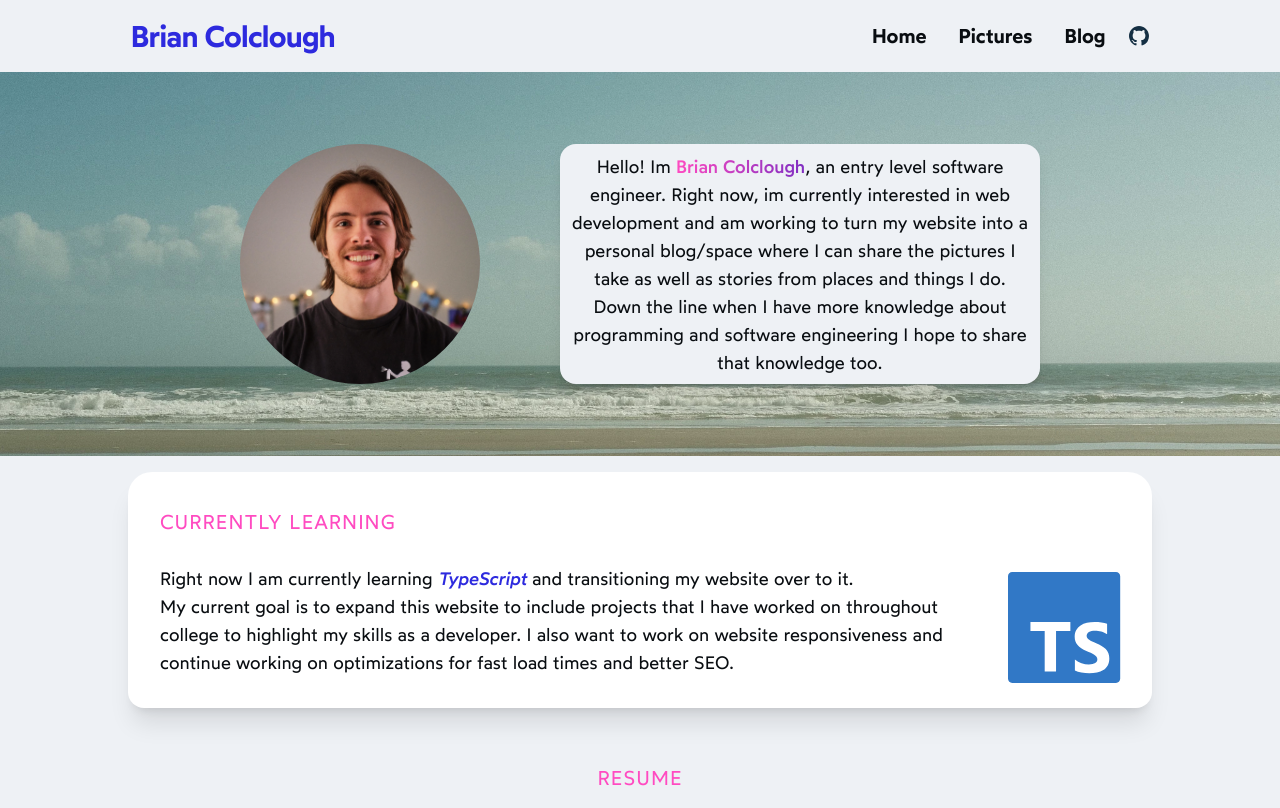
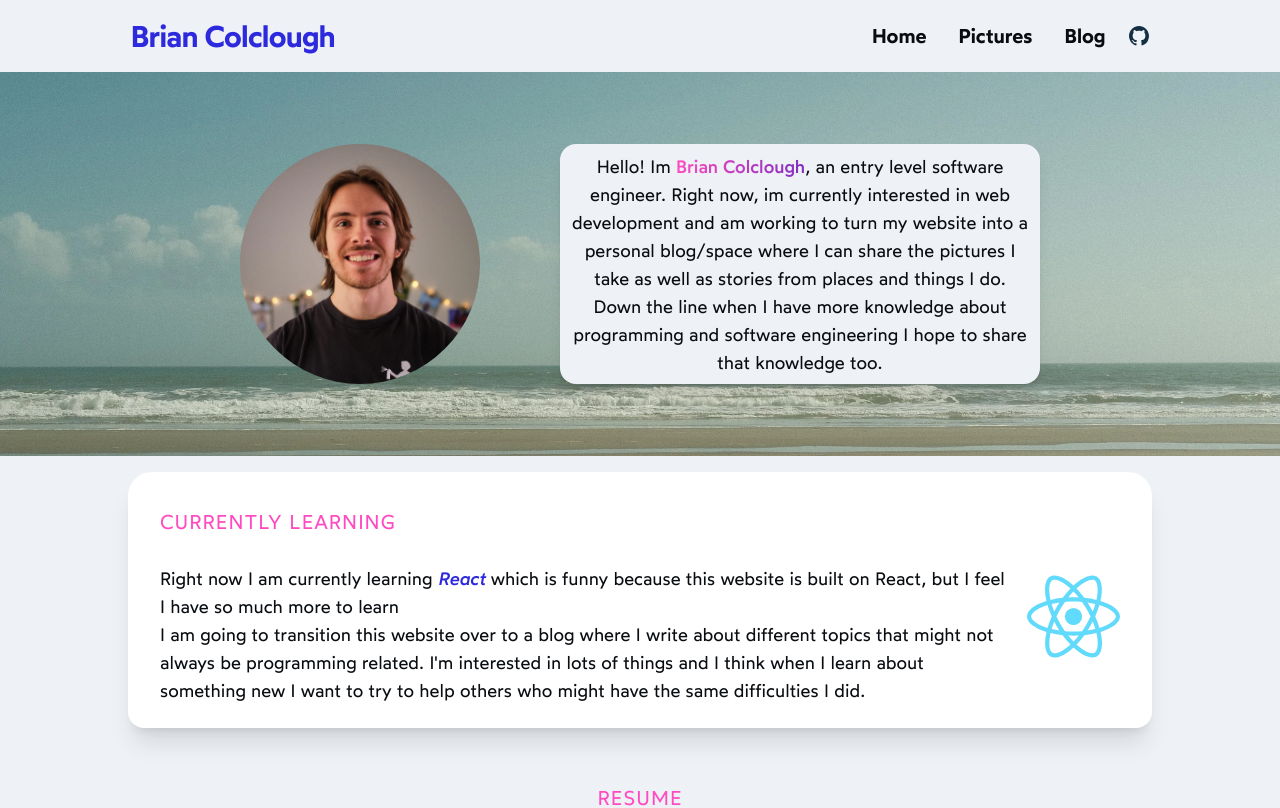
Before and after one commit to BrianColclough/Portfolio, a Next.js app: page / in a window 1280 px wide. Shown: the top 808 px of the page. Built offline with nearby package versions, Linux system fonts and the light colour scheme.

Commit message:
MDX Additions - add blog to website using MDX and tailwind-typography

```diff
--- a/components/currentlyLearning.tsx
+++ b/components/currentlyLearning.tsx
@@ -1,5 +1,3 @@
-import TypeScriptSVG from "./svg/TypeScript";
-
 function CurrentlyLearning() {
   return (
     <section className="flex text-ui-text-regular justify-center subpixel-antialiased sm:leading-relaxed">
@@ -13,22 +11,27 @@ function CurrentlyLearning() {
               <div>
                 Right now I am currently learning{" "}
                 <span className="font-wotfard-400-i text-ui-bright-blue ">
-                  TypeScript
+                  React
                 </span>{" "}
-                and transitioning my website over to it.
+                which is funny because this website is built on React, but I feel I
+                have so much more to learn
               </div>
               <div className="sm:basis-1/2">
-                My current goal is to expand this website to include projects
-                that I have worked on throughout college to highlight my skills
-                as a developer. I also want to work on website responsiveness
-                and continue working on optimizations for fast load times and
-                better SEO.
+                I am going to transition this website over to a blog where I
+                write about different topics that might not always be
+                programming related. I&apos;m interested in lots of things and I
+                think when I learn about something new I want to try to help
+                others who might have the same difficulties I did.
               </div>
             </div>
           </div>
-          <aside>
-            <TypeScriptSVG />
-          </aside>
+          <div>
+            <img
+              src="/icons/React-icon.svg"
+              alt="react icon"
+              className="w-72 pr-4"
+            />
+          </div>
         </div>
       </div>
     </section>
--- a/components/layout.tsx
+++ b/components/layout.tsx
@@ -2,7 +2,7 @@ import Footer from "./footer";
 import Header from "./title";
 import Head from "next/head";
 
-const Layout = (props) => {
+const Layout = (props: any) => {
   return (
     <div className="relative bg-ui-white min-h-screen pb-24">
       <Head>
@@ -28,12 +28,10 @@ const Layout = (props) => {
           sizes="180x180"
           href="/apple-touch-icon.png"
         />
-        <link rel="manifest" href="/site.webmanifest" />
-        <link rel="mask-icon" href="/safari-pinned-tab.svg" color="#5bbad5" />
         <meta name="theme-color" content="#ffffff" />
       </Head>
       <Header />
-      {props.children}
+      <div className="flex flex-col w-5xl justify-center">{props.children}</div>
       <Footer />
     </div>
   );
--- a/pages/api/hello.js
+++ /dev/null
@@ -1,5 +0,0 @@
-// Next.js API route support: https://nextjs.org/docs/api-routes/introduction
-
-// export default function handler(req, res) {
-//   res.status(200).json({ name: 'John Doe' })
-// }
--- a/pages/blog/[slug].tsx
+++ b/pages/blog/[slug].tsx
@@ -4,15 +4,17 @@ import fs from "fs";
 import matter from "gray-matter";
 import { serialize } from "next-mdx-remote/serialize";
 import { MDXRemote } from "next-mdx-remote";
+import SyntaxHighlight from "../../components/blog/SyntaxHighlight";
+import Image from "next/image";
 
-function PostPage({ frontMatter, mdxSource }) {
+function PostPage({ frontMatter = null, mdxSource = null }) {
   const components = { Image, SyntaxHighlight };
   return (
     <Layout>
-      <section className="flex  items-center flex-col sm:leading-relaxed font-wotfard-300 pt-4">
+      <section className="flex justify-center sm:leading-relaxed font-wotfard-300 pt-4 ">
         <div
           className="font-sans subpixel-antialiased font-normal
-            text-ui-text-regular sm:w-5/6 justify-center sm:max-w-5xl max-w-full"
+            text-ui-text-regular sm:w-5/6 justify-center sm:max-w-3xl max-w-full"
         >
           <div className="flex flex-row flex-wrap justify-center gap-4 w-full">
             <article className="prose sm:prose-lg prose-h1:text-ui-bright-blue prose-h2:text-ui-pink max-w-none px-4 sm:px-2 my-2">
@@ -54,6 +56,7 @@ const getStaticProps = async ({ params: { slug } }) => {
       frontMatter,
       slug,
       mdxSource,
+      fallback: false,
     },
   };
 };
--- a/pages/blog/index.tsx
+++ b/pages/blog/index.tsx
@@ -8,16 +8,20 @@ export default function BlogHome({ posts }) {
   return (
     <Layout>
       <div className="flex justify-center font-wotfard-300">
-        <div className="flex sm:max-w-5xl flex-col px-4 sm:px-2">
+        <div className="flex sm:max-w-4xl flex-col px-4 sm:px-2">
           <h1 className="text-2xl"> Blog Posts </h1>
           <div className="flex justify-center flex-col sm:flex-row gap-4 mt-4 sm:px-4 px-2 cursor-pointer">
-              {posts.filter((post: any) => post.frontMatter.posted == true).map((post: any, index: number) => (
+            {posts
+              .filter((post: any) => post.frontMatter.posted)
+              .map((post: any, index: number) => (
                 <Link href={"/blog/" + post.slug} passHref key={index}>
                   <div className="bg-ui-blue/25 p-4 rounded-3xl w-80">
                     <p className="font-wotfard-400 pb-0 mb-0">
                       {post.frontMatter.title}
                     </p>
-                    <small className="font-wotfard-200-i">{post.frontMatter.date}</small>
+                    <small className="font-wotfard-200-i">
+                      {post.frontMatter.date}
+                    </small>
                     <p>{post.frontMatter.description}</p>
                   </div>
                 </Link>
```
Also changed, not shown: package.json (+2 -6 lines), posts/how-i-got-my-job.mdx (+10 -4 lines), posts/newpost.mdx (deleted, +0 -16 lines), public/icons/React-icon.svg (added), 1 other file (tests, documents, lock files or other folders).
